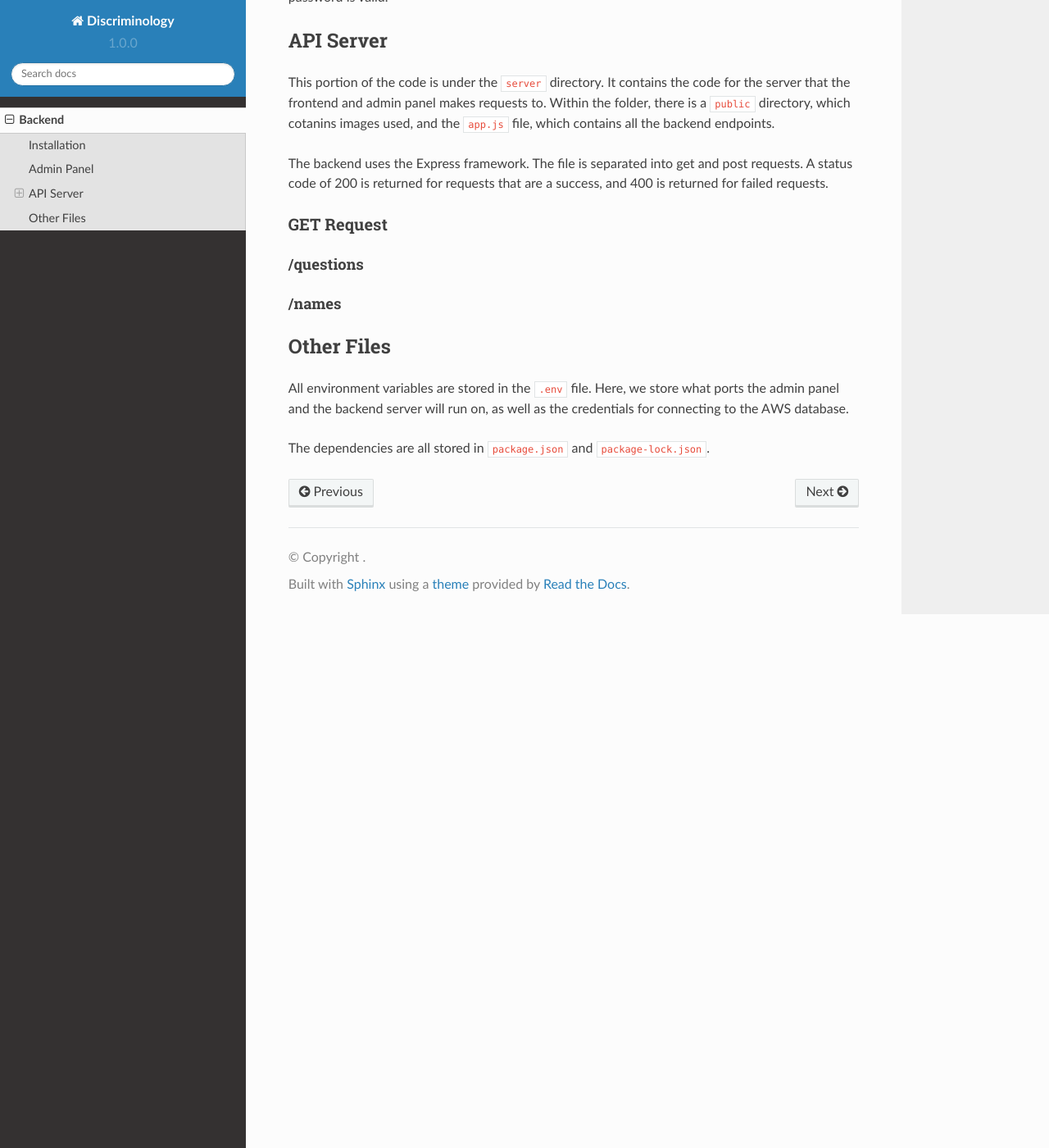
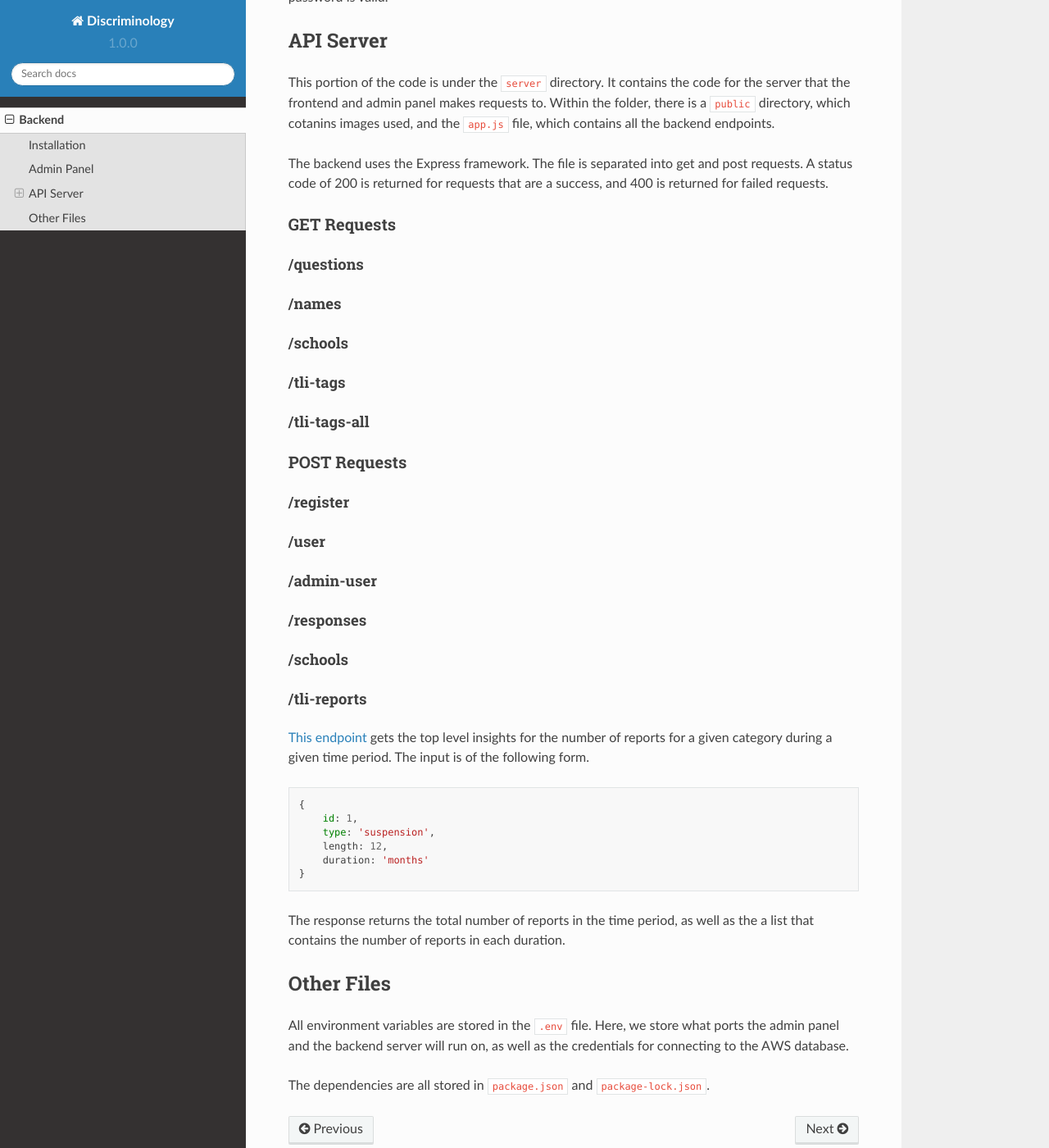
Before and after one commit to JHPark25/DiscriminologyDocs, a Sphinx documentation site: the page built from docs/source/backend.rst, in a window 1280 px wide and 1400 px high, scrolled down 881 px. Shown: the whole window at 82% size. Built offline with Sphinx 7.4.7 and the Read the Docs theme 2.0.0, drawn with Linux system fonts in a browser that asks for light colours; pages that are not in the unit, such as notebooks, are missing from menus.

Commit message:
Test endpoints

```diff
--- a/docs/source/backend.rst
+++ b/docs/source/backend.rst
@@ -67,7 +67,7 @@ requests. A status code of 200 is returned for requests that are a success, and
 400 is returned for failed requests.
 
 *************
-GET Request
+GET Requests
 *************
 
 +++++++++++++
@@ -78,6 +78,62 @@ GET Request
 /names
 +++++++++++++
 
++++++++++++++
+/schools
++++++++++++++
+
++++++++++++++
+/tli-tags
++++++++++++++
+
++++++++++++++
+/tli-tags-all
++++++++++++++
+
+*************
+POST Requests
+*************
+
++++++++++++++
+/register
++++++++++++++
+
++++++++++++++
+/user
++++++++++++++
+
++++++++++++++
+/admin-user
++++++++++++++
+
++++++++++++++
+/responses
++++++++++++++
+
++++++++++++++
+/schools
++++++++++++++
+
++++++++++++++
+/tli-reports
++++++++++++++
+
+`This endpoint <https://github.com/hcs-t4sg/hcs-t4sg-discriminology_project/blob/3f149a40e7e035276b9f4c190426d3491e8bea39/backend/server/app.js#L261>`_
+gets the top level insights for the number of reports for a given
+category during a given time period. The input is of the following form.
+
+::
+
+    {
+        id: 1,
+        type: 'suspension',
+        length: 12,
+        duration: 'months'
+    }
+
+The response returns the total number of reports in the time period, as well as
+the a list that contains the number of reports in each duration.
+
 #############
 Other Files
 #############
```
